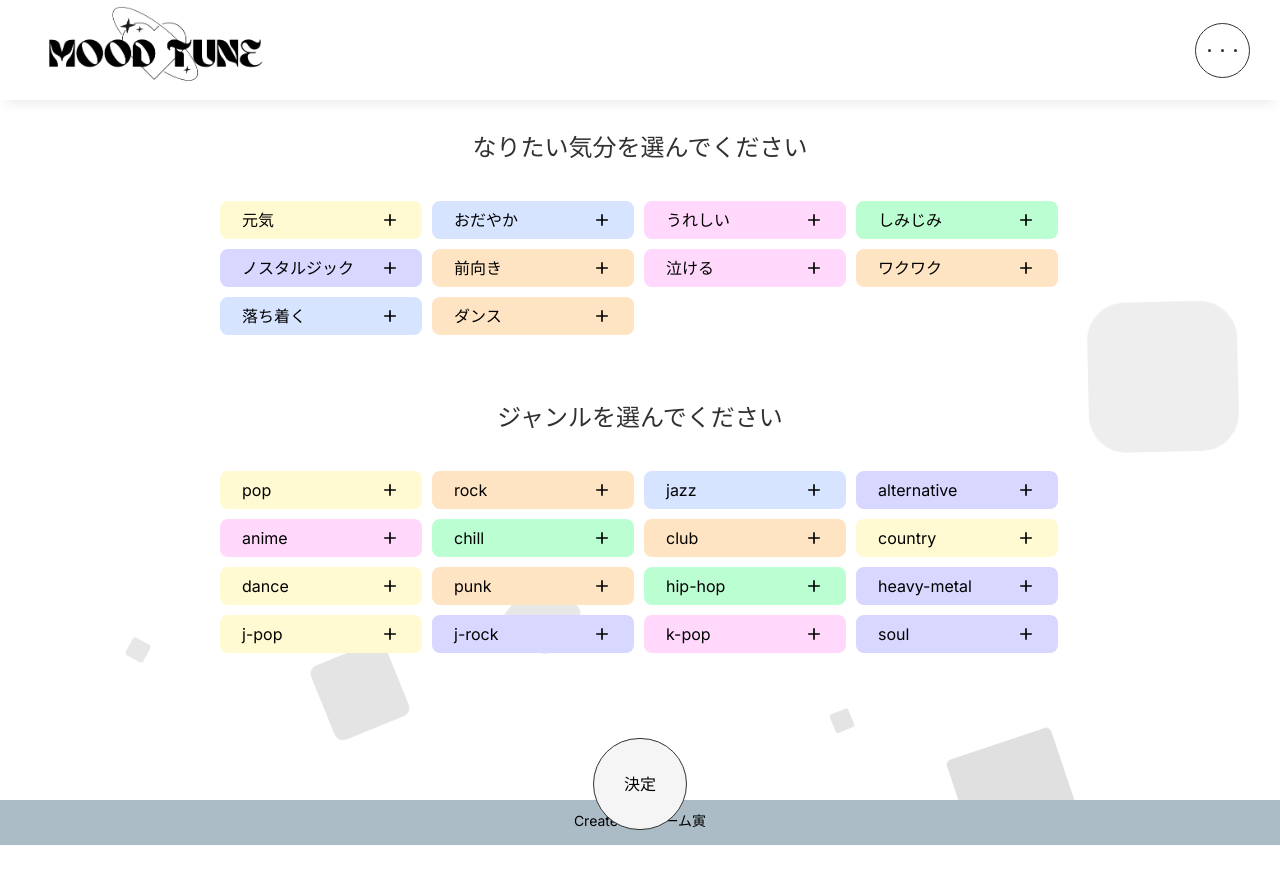
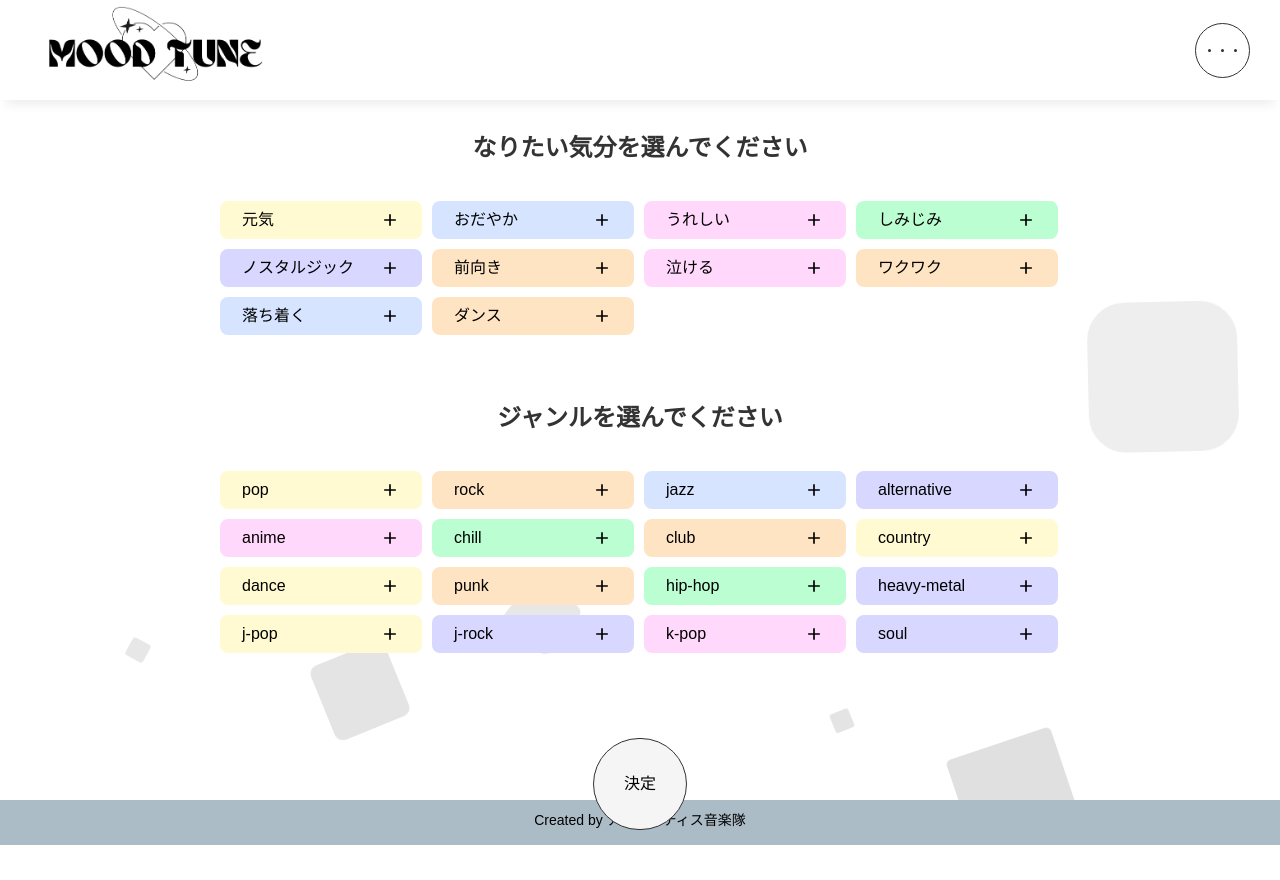
Before and after one commit to FumihikoTsutsuguchi/team_app_dev2, a Next.js app in the folder frontend/src/: page / in a window 1280 px wide. Built offline with nearby package versions, Linux system fonts and the light colour scheme.

Commit message:
[change]AdobeFont追加,フッター文言変更

```diff
--- a/frontend/src/app/globals.css
+++ b/frontend/src/app/globals.css
@@ -24,7 +24,11 @@ body {
       rgb(var(--background-end-rgb))
     )
     rgb(var(--background-start-rgb)); */
-    background-color: #fff;
+  background-color: #fff;
+  font-family: "fot-udkakugo-large-pr6n",
+    sans-serif;
+  font-weight: 400;
+  font-style: normal;
 }
 
 @layer utilities {
--- a/frontend/src/app/home.module.css
+++ b/frontend/src/app/home.module.css
@@ -65,9 +65,11 @@
 
 .headline {
   font-size: 24px;
-  /* font-weight: bold; */
+  font-family: "fot-udkakugo-large-pr6n", sans-serif;
+  font-weight: 700;
+  font-style: normal;
   padding: 30px 0 0px;
-  color: #313131;
+  color: #333;
 }
 
 .doneButton {
@@ -174,11 +176,11 @@
 
 }
 
-.area{
+.area {
   width: 100%;
 }
 
-.circles{
+.circles {
   position: absolute;
   z-index: -1;
   top: 0;
@@ -188,7 +190,7 @@
   overflow: hidden;
 }
 
-.circles li{
+.circles li {
   position: absolute;
   display: block;
   list-style: none;
@@ -200,7 +202,7 @@
 
 }
 
-.circles li:nth-child(1){
+.circles li:nth-child(1) {
   left: 25%;
   width: 80px;
   height: 80px;
@@ -208,7 +210,7 @@
 }
 
 
-.circles li:nth-child(2){
+.circles li:nth-child(2) {
   left: 10%;
   width: 20px;
   height: 20px;
@@ -216,14 +218,14 @@
   animation-duration: 12s;
 }
 
-.circles li:nth-child(3){
+.circles li:nth-child(3) {
   left: 70%;
   width: 20px;
   height: 20px;
   animation-delay: 4s;
 }
 
-.circles li:nth-child(4){
+.circles li:nth-child(4) {
   left: 40%;
   width: 60px;
   height: 60px;
@@ -231,28 +233,28 @@
   animation-duration: 18s;
 }
 
-.circles li:nth-child(5){
+.circles li:nth-child(5) {
   left: 65%;
   width: 20px;
   height: 20px;
   animation-delay: 0s;
 }
 
-.circles li:nth-child(6){
+.circles li:nth-child(6) {
   left: 75%;
   width: 110px;
   height: 110px;
   animation-delay: 3s;
 }
 
-.circles li:nth-child(7){
+.circles li:nth-child(7) {
   left: 35%;
   width: 150px;
   height: 150px;
   animation-delay: 7s;
 }
 
-.circles li:nth-child(8){
+.circles li:nth-child(8) {
   left: 50%;
   width: 25px;
   height: 25px;
@@ -260,7 +262,7 @@
   animation-duration: 45s;
 }
 
-.circles li:nth-child(9){
+.circles li:nth-child(9) {
   left: 20%;
   width: 15px;
   height: 15px;
@@ -268,7 +270,7 @@
   animation-duration: 35s;
 }
 
-.circles li:nth-child(10){
+.circles li:nth-child(10) {
   left: 85%;
   width: 150px;
   height: 150px;
@@ -280,13 +282,13 @@
 
 @keyframes animate {
 
-  0%{
+  0% {
     transform: translateY(0) rotate(0deg);
     opacity: 1;
     border-radius: 0;
   }
 
-  100%{
+  100% {
     transform: translateY(-1000px) rotate(720deg);
     opacity: 0;
     border-radius: 50%;
--- a/frontend/src/app/layout.jsx
+++ b/frontend/src/app/layout.jsx
@@ -1,9 +1,10 @@
-import { Inter } from "next/font/google";
+// import { Inter } from "next/font/google";
 import "./globals.css";
 import styles from './home.module.css';
 import Image from 'next/image';
+import Head from "next/head";
 
-const inter = Inter({ subsets: ["latin"] });
+// const inter = Inter({ subsets: ["latin"] });
 
 export const metadata = {
   title: "Mood Tune",
@@ -13,7 +14,25 @@ export const metadata = {
 export default function RootLayout({ children }) {
   return (
     <html lang="en">
-      <body className={inter.className}>
+      <Head>
+        {/* FOT-UD角ゴ_ラージ Pr6N Adobe font */}
+        <script
+          dangerouslySetInnerHTML={{
+            __html: `
+            <script>
+            (function(d) {
+              var config = {
+                kitId: 'txg3tbf',
+                scriptTimeout: 3000,
+                async: true
+              },
+              h=d.documentElement,t=setTimeout(function(){h.className=h.className.replace(/\bwf-loading\b/g,"")+" wf-inactive";},config.scriptTimeout),tk=d.createElement("script"),f=false,s=d.getElementsByTagName("script")[0],a;h.className+=" wf-loading";tk.src='https://use.typekit.net/'+config.kitId+'.js';tk.async=true;tk.onload=tk.onreadystatechange=function(){a=this.readyState;if(f||a&&a!="complete"&&a!="loaded")return;f=true;clearTimeout(t);try{Typekit.load(config)}catch(e){}};s.parentNode.insertBefore(tk,s)
+            })(document);
+            script>
+          `}}
+        />
+      </Head>
+      <body>
         <nav className={styles.navWrapper}>
           <div className={styles.navInner}>
             {/* <div></div> 左端の空の要素 */}
@@ -43,7 +62,7 @@ export default function RootLayout({ children }) {
         </main>
         <footer className={styles.footer}>
           <p>
-            Created by チーム寅
+            Created by アプレンティス音楽隊
           </p>
         </footer>
       </body>
```
Also changed, not shown: 1 other file (tests, documents, lock files or other folders). Lines whose indentation alone changed are shown as unchanged.
